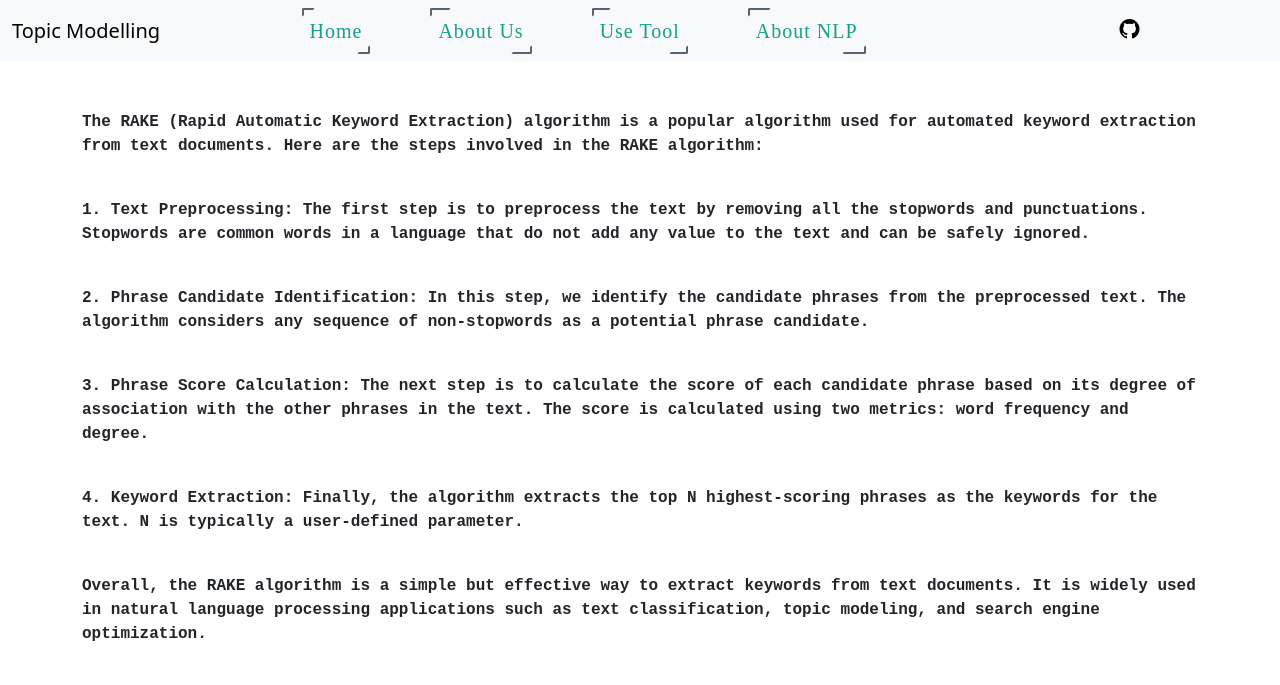
After one commit to AaryaTiwari1211/KeywordExtractionTool, a Django app: page /algorithm/ in a window 1280 px wide. The commit adds this page. Shown: the top 685 px of the page. Run offline with Django 4.2, Linux system fonts and the light colour scheme; some web fonts are replaced.

Commit message:
Frontend Changes - Added 2 pages for Algorithm and Graphs

```diff
--- /dev/null
+++ b/main_website/main/templates/main/algorithm.html
@@ -0,0 +1,77 @@
+{%extends 'main/index.html'%} {%load static%} {% block css %}
+<link rel="stylesheet" href="{% static 'css/algorithm.css' %}" />
+{% endblock css %} {% block content%}
+<div class="container mt-5" id="algorithm-text">
+  <div class="row">
+    <p>
+      <b>
+        The RAKE (Rapid Automatic Keyword Extraction) algorithm is a popular
+        algorithm used for automated keyword extraction from text documents.
+        Here are the steps involved in the RAKE algorithm:
+        <br />
+        <br />
+      </b>
+    </p>
+  </div>
+  <div class="row">
+    <p>
+      <b>
+        1. Text Preprocessing: The first step is to preprocess the text by
+        removing all the stopwords and punctuations. Stopwords are common words
+        in a language that do not add any value to the text and can be safely
+        ignored.
+      </b>
+      <br />
+      <br />
+    </p>
+  </div>
+  <div class="row">
+    <p>
+      <b>
+        2. Phrase Candidate Identification: In this step, we identify the
+        candidate phrases from the preprocessed text. The algorithm considers
+        any sequence of non-stopwords as a potential phrase candidate.
+      </b>
+      <br />
+      <br />
+    </p>
+  </div>
+  <div class="row">
+    <p>
+      <b>
+        3. Phrase Score Calculation: The next step is to calculate the score of
+        each candidate phrase based on its degree of association with the other
+        phrases in the text. The score is calculated using two metrics: word
+        frequency and degree.
+      </b>
+      <br />
+      <br />
+    </p>
+  </div>
+  <div class="row">
+    <p>
+      <b>
+        4. Keyword Extraction: Finally, the algorithm extracts the top N
+        highest-scoring phrases as the keywords for the text. N is typically a
+        user-defined parameter.
+      </b>
+      <br />
+      <br />
+    </p>
+  </div>
+  <div class="row">
+    <p>
+      <b>
+        Overall, the RAKE algorithm is a simple but effective way to extract
+        keywords from text documents. It is widely used in natural language
+        processing applications such as text classification, topic modeling, and
+        search engine optimization.
+      </b>
+      <br />
+      <br />
+    </p>
+  </div>
+</div>
+{%endblock content%} {%block scripts%} {% comment %}
+<script src="{%static 'js/home.js'%}"></script>
+{% endcomment %} {%endblock scripts%}
--- a/main_website/main/templates/main/index.html
+++ b/main_website/main/templates/main/index.html
@@ -103,7 +103,7 @@
                 <i class="bi bi-github"></i>
                 </a>
             </li>
-            <li class="nav-item">
+            {% comment %} <li class="nav-item">
                 <a class="nav-link active" aria-current="page" href="#">
                 <i class="bi bi-bar-chart-fill"></i>
                 </a>
@@ -112,7 +112,7 @@
                 <a class="nav-link active" aria-current="page" href="#">
                 <i class="bi bi-layout-text-sidebar"></i>
                 </a>
-            </li>
+            </li> {% endcomment %}
             </ul>
         </div>
         </div>
--- a/main_website/main/urls.py
+++ b/main_website/main/urls.py
@@ -6,4 +6,6 @@ urlpatterns = [
     path('tool/',views.tool,name='tool'),
     path('about/',views.about,name='about'),
     path('nlp/',views.nlp,name='nlp'),
+    path('graphs/',views.graph,name='graph'),
+    path('algorithm/',views.algorithm,name='algorithm'),
 ]
--- a/main_website/main/views.py
+++ b/main_website/main/views.py
@@ -34,7 +34,7 @@ def tool(request):
             'keywords': keywords,
         }
         messages.success(
-            request, f'Your text has been processed and keywords are in the right ->!')
+            request, f'Your text has been processed and keywords are down below ->!')
     elif request.method == 'POST' and request.POST['url_title'] != '' and request.POST['url'] != '':
         url_title = request.POST['url_title']
         url = request.POST['url']
@@ -49,7 +49,7 @@ def tool(request):
             'keywords': keywords,
         }
         messages.success(
-            request, f'Your text has been processed and keywords are in the right ->!')
+            request, f'Your text has been processed and keywords are down below ->!')
     elif request.method == 'POST' and request.POST['text_title'] == '' and request.POST['text_data'] == '' and request.POST['url_title'] == '' and request.POST['url'] == '':
         txtfile = request.FILES['txtfile']
         if txtfile.name.endswith(".txt"):
@@ -65,13 +65,18 @@ def tool(request):
             'keywords': keywords,
         }
         messages.success(
-            request, f'Your text has been processed and keywords are in the right ->!')
+            request, f'Your text has been processed and keywords are down below ->!')
     return render(request, 'main/tool.html', context)
-
 
 def nlp(request):
     return render(request, 'main/nlp.html')
 
-
 def about(request):
     return render(request, 'main/about.html')
+
+
+def graph(request):
+    return render(request, 'main/graphs.html')
+
+def algorithm(request):
+    return render(request, 'main/algorithm.html')
--- /dev/null
+++ b/main_website/media/files/txt1.txt
@@ -0,0 +1,5 @@
+India's decennial census - scheduled to be held in 2021 - has been delayed, so there's no official population data. China's most recent - and seventh census - was conducted in 2020.
+
+To estimate and project populations of both India and China, the UN relies on information about levels and trends in fertility, mortality and migration acquired from records, surveys and administrative data.
+
+What is clear is that both India and China have more than 1.4 billion people each, and for over 70 years have accounted for more than a third of the global population.
--- /dev/null
+++ b/main_website/static/css/algorithm.css
@@ -0,0 +1,3 @@
+#algorithm-text{
+    font-family:"Courier New" , sans serif;
+}
--- a/main_website/static/css/tool.css
+++ b/main_website/static/css/tool.css
@@ -2,8 +2,8 @@
 #generated-graph{
     display: none;
     width:100%;
-    height:60vh;
-    margin:50px;
+    height:50vh;
+    /* margin:50px; */
 }
 
 #algorithm{
@@ -29,5 +29,4 @@
     /* text-align:center; */
     align-items:center;
     justify-content:center;
-
 }
```
Also changed, not shown: main_website/main/graph_generator.py (+6 -4 lines), main_website/main/templates/main/graphs.html (added, +13 -0 lines), main_website/main/templates/main/tool.html (+19 -75 lines), main_website/static/js/tool.js (+2 -22 lines), main_website/db.sqlite3, main_website/media/images/graph.png, main_website/media/images/wordcloud.png, main_website/static/css/graph.css (added).
